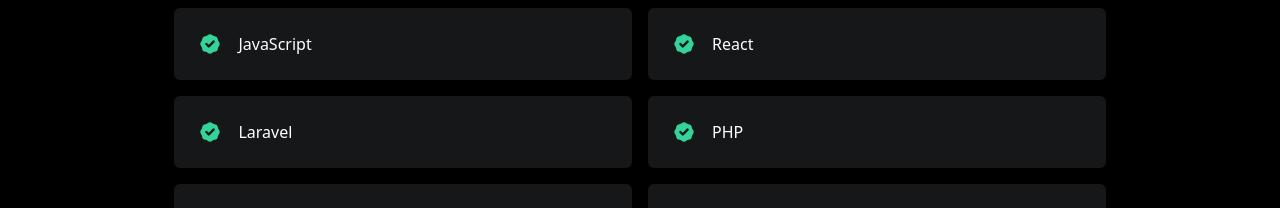
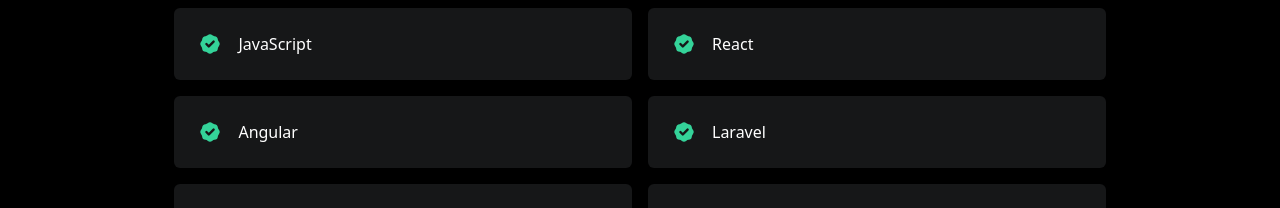
Before and after one commit to E-hub-mugisha/my-portfolio, a React (Create React App) app: page / in a window 1280 px wide. Shown: the part 2080-2288 px from the top of the page. Built offline with nearby package versions, Linux system fonts and the light colour scheme.

Commit message:
data update

```diff
--- a/src/data.js
+++ b/src/data.js
@@ -69,6 +69,7 @@
 export const skills = [
   "JavaScript",
   "React",
+  "Angular",
   "Laravel",
   "PHP",
   "MySQL",
```
